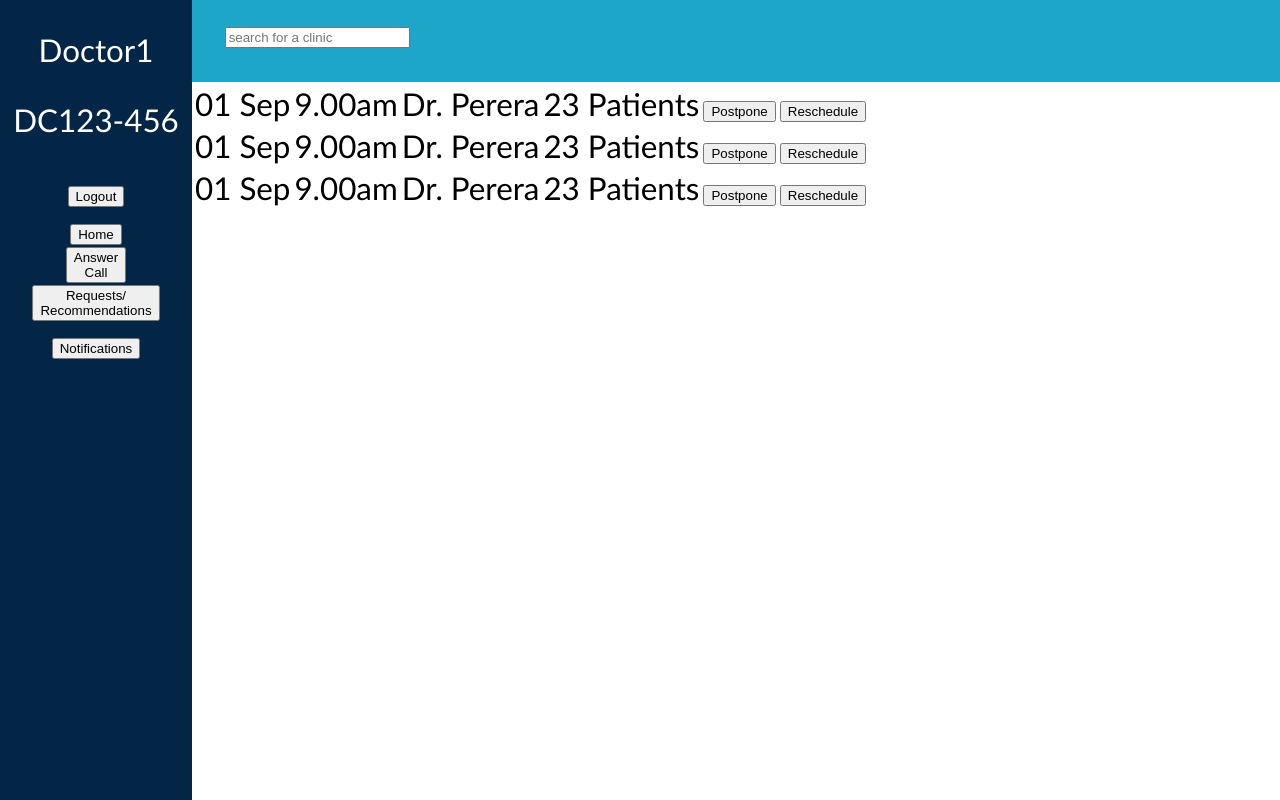
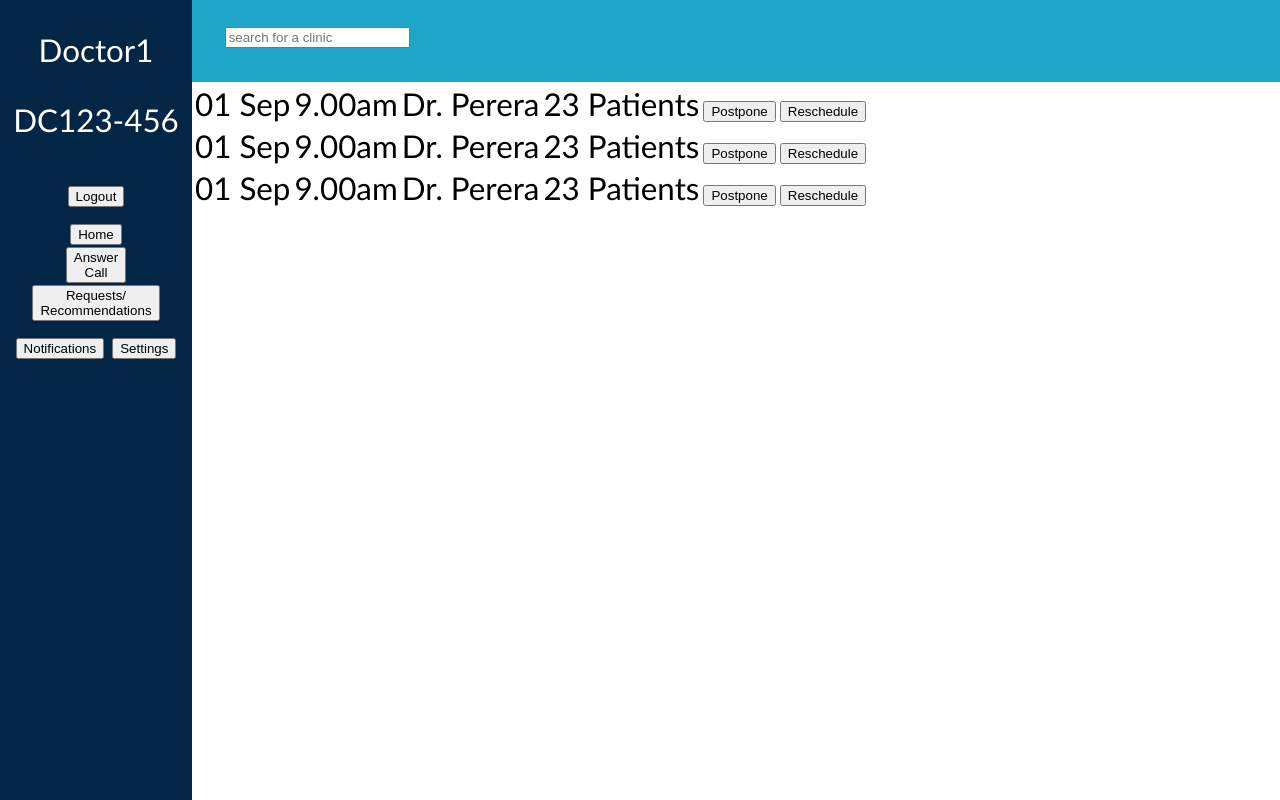
Before and after one commit to AsankaRukshanRathnayake/eClinic-Scheduler, a PHP site: page /Doctor/home.php in a window 1280 px wide. Run offline with PHP 8.4, Linux system fonts and the light colour scheme.

Commit message:
Minimal change - Added settings icon

```diff
--- a/Doctor/navbar.php
+++ b/Doctor/navbar.php
@@ -5,11 +5,12 @@
 </div>
 
 <div>
-    <button onclick="redirect('home.php')">Home</button><br>
-    <button onclick="redirect('videocall.php')">Answer<br>Call</button><br>
-    <button onclick="redirect('externalrequests.php')">Requests/<br>Recommendations</button><br>
+    <button class="button1" onclick="redirect('home.php')">Home</button><br>
+    <button class="button1" onclick="redirect('videocall.php')">Answer<br>Call</button><br>
+    <button class="button1" onclick="redirect('externalrequests.php')">Requests/<br>Recommendations</button><br>
 </div>
 
 <div>
-    <button onclick="redirect('notifications.php')">Notifications</button>
+    <button class="button2" onclick="redirect('notifications.php')">Notifications</button>
+    <button class="button2" onclick="redirect('settings.php')"><i class="fa fa-gear"></i>Settings</button>
 </div>
```
